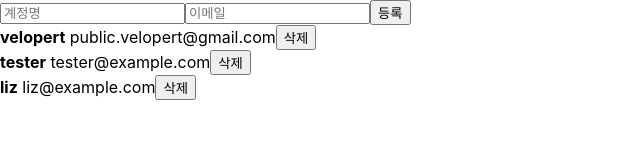
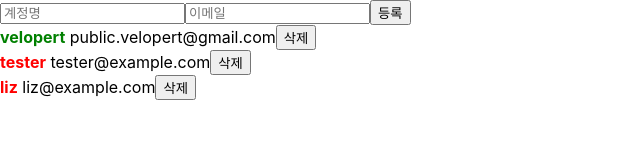
Before and after one commit to seedevk8s/fc_reactReview1, a React (Create React App) app: page / in a window 1280 px wide. Shown: the top 160 px of the page, without its empty margins (0-640 px from the left). Built offline with nearby package versions, Linux system fonts and the light colour scheme.

Commit message:
15.배열 항목 수정하기

```diff
--- a/src/App.js
+++ b/src/App.js
@@ -23,17 +23,20 @@ function App() {
     {
         id: 1,
         username: 'velopert',
-        email: 'public.velopert@gmail.com'
+        email: 'public.velopert@gmail.com',
+        active: true
     },
     {
         id: 2,
         username: 'tester',
-        email: 'tester@example.com'
+        email: 'tester@example.com',
+        active: false
     },
     {
         id: 3,
         username: 'liz',
-        email: 'liz@example.com'
+        email: 'liz@example.com',
+        active: false
     }
 ]);
 
@@ -67,6 +70,12 @@ filter 배열 내장 함수를 사용하는것이 가장 편합니다.
         setUsers(users.filter(user => user.id !== id));
   };
 
+  const onToggle = id => {
+    setUsers(
+      users.map(user => user.id === id ? {...user, active: !user.active} : user )
+    )
+  };
+
   return (
     <>
       <CreateUser
@@ -75,7 +84,7 @@ filter 배열 내장 함수를 사용하는것이 가장 편합니다.
         onChange={onChange}
         onCreate={onCreate}
       />
-      <UserList users={users} onRemove={onRemove}/>
+      <UserList users={users} onRemove={onRemove} onToggle={onToggle}/>
     </>
   );
 }
--- a/src/UserList.js
+++ b/src/UserList.js
@@ -1,9 +1,14 @@
 import React from 'react';
 
-function User({ user, onRemove }) {
+function User({ user, onRemove, onToggle }) {
      return (
         <div>
-            <b>{user.username}</b> <span>{user.email}</span>
+            <b style={{
+                cursor: 'pointer',
+                color: user.active ? 'green' : 'red'
+            }} onClick={() => onToggle(user.id)}>{user.username}</b>
+            &nbsp;
+            <span>{user.email}</span>
             <button onClick={() => onRemove(user.id)}>삭제</button>
             {/* User 컴포넌트의 삭제 버튼이 클릭 될 때는
             user.id 값을 앞으로 props 로 받아올 onRemove 함수의 파라미터로 넣어서
@@ -14,13 +19,18 @@ function User({ user, onRemove }) {
 
 /* 이 onRemove 함수는 UserList 에서도 전달 받을것이며,
 이를 그대로 User 컴포넌트에게 전달해줄것입니다. */
-function UserList({ users, onRemove }) {
+function UserList({ users, onRemove, onToggle }) {
 
     return (
         <div>
             {
                 users.map(user => (
-                    <User user={user} key={user.id} onRemove={onRemove}/>
+                    <User
+                        user={user}
+                        key={user.id}
+                        onRemove={onRemove}
+                        onToggle={onToggle}
+                    />
                 ))
             }
         </div>
```
